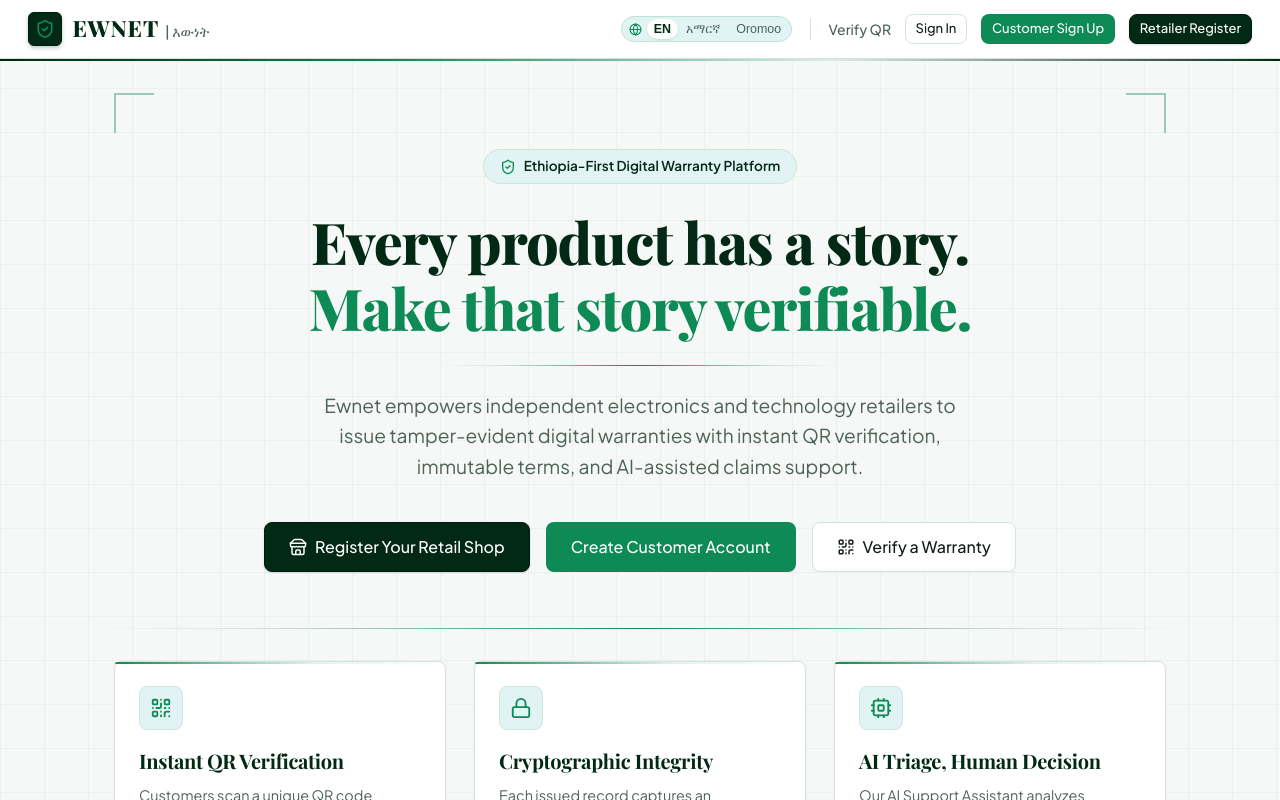
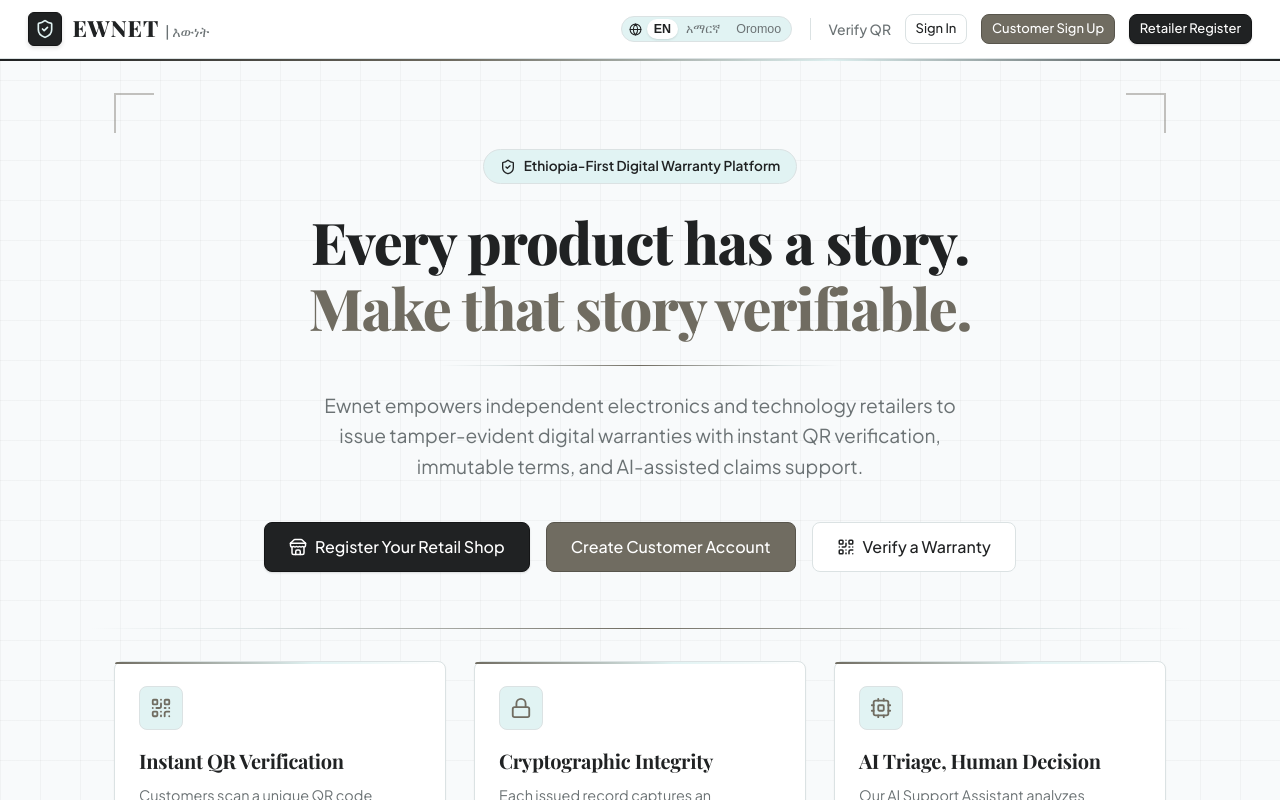
Before and after one commit to Koket-al/mywarranty, a Next.js app in the folder apps/web/: page / in a window 1280 px wide. Shown: the top 800 px of the page. Built offline with nearby package versions, Linux system fonts and the light colour scheme; no server answers; a web font is replaced by a local one.

Commit message:
fix(ui): enforce exact 4-color palette (charcoal, white, frost cyan, warm taupe) and remove green tones

```diff
--- a/apps/web/app/(auth)/register-company/page.js
+++ b/apps/web/app/(auth)/register-company/page.js
@@ -54,12 +54,12 @@ export default function CompanyRegisterPage() {
               height: '46px',
               borderRadius: '8px',
               backgroundColor: 'var(--accent-light)',
-              color: 'var(--accent)',
+              color: 'var(--primary)',
               display: 'flex',
               alignItems: 'center',
               justifyContent: 'center',
               margin: '0 auto 0.75rem',
-              border: '1px solid #c2e2d8'
+              border: '1px solid var(--border)'
             }}>
               <Building2 size={24} />
             </div>
@@ -75,7 +75,7 @@ export default function CompanyRegisterPage() {
           <div style={{
             padding: '0.75rem',
             backgroundColor: 'var(--accent-light)',
-            border: '1px solid #bce1d6',
+            border: '1px solid var(--border)',
             borderRadius: '6px',
             fontSize: '0.8125rem',
             color: 'var(--primary)',
--- a/apps/web/app/company/warranties/[id]/page.js
+++ b/apps/web/app/company/warranties/[id]/page.js
@@ -125,9 +125,9 @@ export default function CompanyWarrantyDetailPage() {
           </div>
 
           {/* Cryptographic Integrity Panel */}
-          <div className="card" style={{ marginBottom: '1.5rem', backgroundColor: integrity?.isValid ? 'var(--accent-light)' : '#fef2f2', border: `1px solid ${integrity?.isValid ? '#bce1d6' : '#fecaca'}` }}>
+          <div className="card" style={{ marginBottom: '1.5rem', backgroundColor: integrity?.isValid ? 'var(--accent-light)' : '#fef2f2', border: `1px solid ${integrity?.isValid ? 'var(--border)' : '#fecaca'}` }}>
             <div style={{ display: 'flex', alignItems: 'center', gap: '0.75rem' }}>
-              {integrity?.isValid ? <ShieldCheck size={26} color="var(--accent)" /> : <ShieldAlert size={26} color="var(--danger)" />}
+              {integrity?.isValid ? <ShieldCheck size={26} color="var(--primary)" /> : <ShieldAlert size={26} color="var(--danger)" />}
               <div>
                 <strong style={{ fontSize: '1rem', color: integrity?.isValid ? 'var(--primary)' : '#991b1b' }}>
                   {integrity?.isValid ? 'Tamper-Evident Record Verified' : 'Cryptographic Mismatch Detected!'}
--- a/apps/web/app/company/warranties/new/page.js
+++ b/apps/web/app/company/warranties/new/page.js
@@ -410,12 +410,12 @@ export default function IssueWarrantyPage() {
                   </div>
 
                   <div style={{
-                    backgroundColor: '#f0fdf4',
-                    border: '1px solid #bbf7d0',
+                    backgroundColor: 'var(--accent-light)',
+                    border: '1px solid var(--border)',
                     borderRadius: '6px',
                     padding: '0.75rem',
                     fontSize: '0.8125rem',
-                    color: '#166534',
+                    color: 'var(--primary)',
                     marginBottom: '1.5rem',
                     display: 'flex',
                     gap: '0.5rem'
--- a/apps/web/app/customer/warranties/[id]/page.js
+++ b/apps/web/app/customer/warranties/[id]/page.js
@@ -145,8 +145,8 @@ export default function CustomerWarrantyDetailPage() {
                 <div key={idx} style={{
                   padding: '1rem',
                   borderRadius: '6px',
-                  backgroundColor: c.type === 'coverage' ? '#f0fdf4' : c.type === 'exclusion' ? '#fef2f2' : '#f8fafc',
-                  border: `1px solid ${c.type === 'coverage' ? '#bbf7d0' : c.type === 'exclusion' ? '#fecaca' : 'var(--border)'}`
+                  backgroundColor: c.type === 'coverage' ? 'var(--accent-light)' : c.type === 'exclusion' ? '#fef2f2' : 'var(--bg)',
+                  border: `1px solid ${c.type === 'coverage' ? 'var(--border)' : c.type === 'exclusion' ? '#fecaca' : 'var(--border)'}`
                 }}>
                   <div style={{ display: 'flex', justifyContent: 'space-between', alignItems: 'center', marginBottom: '0.35rem' }}>
                     <strong style={{ fontSize: '0.95rem', color: 'var(--primary)' }}>{c.title}</strong>
--- a/apps/web/app/globals.css
+++ b/apps/web/app/globals.css
@@ -1,44 +1,41 @@
 @import url('https://fonts.googleapis.com/css2?family=Playfair+Display:ital,wght@0,400..900;1,400..900&family=Plus+Jakarta+Sans:wght@300;400;500;600;700;800&display=swap');
 
 :root {
-  /* Emerald Luxury & Image Palette */
-  --primary: #022915;          /* Deep rich Emerald Forest Green from Image 2 */
-  --primary-dark: #01190d;     /* Deep shadow emerald */
-  --primary-light: #094726;    /* Medium emerald hover */
-  --accent: #0d8a55;           /* Vibrant emerald green */
-  --accent-light: #e1f3f3;     /* Soft frosty mint/cyan from Image 1 */
-  --accent-hover: #076d3e;     /* Deep accent green */
-  --charcoal: #1f2123;         /* Dark graphite charcoal from Image 1 */
-  --bronze-accent: #6f6b62;    /* Warm muted earth/bronze border accent */
+  /* Exact 4-Color Palette: Charcoal Black, Pure White, Frost Cyan, Warm Taupe */
+  --primary: #202223;          /* Dark Charcoal / Graphite from top band */
+  --primary-light: #333333;    /* Graphite Gray from upper band */
+  --accent: #706c61;           /* Warm Muted Taupe / Slate Bronze from bottom band */
+  --accent-hover: #58554c;     /* Darker Taupe */
+  --accent-light: #e1f3f3;     /* Frost Ice Cyan from lower band */
 
-  --bg: #f5f8f6;               /* Pristine subtle emerald-tinted off-white */
-  --surface: #ffffff;          /* Pure white from Image 1 */
-  --border: #d4e3dc;          /* Clean architectural hairline border */
-  --border-subtle: #e6efe9;    /* Fine grid line */
+  --bg: #f8fafb;               /* Crisp clean backdrop with subtle frost freshness */
+  --surface: #ffffff;          /* Pure White from middle band */
+  --border: #dbe2e3;          /* Architectural hairline border */
+  --border-subtle: #edf2f2;    /* Fine grid guideline */
 
-  --text: #141f18;             /* Rich charcoal text */
-  --text-muted: #4e6357;       /* Refined emerald slate */
-  --text-light: #83978c;       /* Soft caption text */
+  --text: #202223;             /* Dark charcoal typography */
+  --text-muted: #6b7274;       /* Balanced slate-grey */
+  --text-light: #939a9c;       /* Muted caption text */
 
   --font-serif: 'Playfair Display', Georgia, serif;
   --font-sans: 'Plus Jakarta Sans', -apple-system, BlinkMacSystemFont, "Segoe UI", Roboto, sans-serif;
 
-  --success: #0d8a55;
+  --success: #202223;
   --success-bg: #e1f3f3;
-  --warning: #d97706;
+  --warning: #b45309;
   --warning-bg: #fef3c7;
   --danger: #dc2626;
   --danger-bg: #fee2e2;
-  --info: #0284c7;
-  --info-bg: #e0f2fe;
+  --info: #4b5563;
+  --info-bg: #e1f3f3;
 
   --radius-sm: 4px;
   --radius: 8px;
   --radius-lg: 12px;
 
-  --shadow-sm: 0 1px 2px 0 rgba(2, 41, 21, 0.05);
-  --shadow: 0 1px 3px 0 rgba(2, 41, 21, 0.08), 0 1px 2px 0 rgba(2, 41, 21, 0.04);
-  --shadow-md: 0 4px 6px -1px rgba(2, 41, 21, 0.08), 0 2px 4px -1px rgba(2, 41, 21, 0.04);
+  --shadow-sm: 0 1px 2px 0 rgba(32, 34, 35, 0.05);
+  --shadow: 0 1px 3px 0 rgba(32, 34, 35, 0.08), 0 1px 2px 0 rgba(32, 34, 35, 0.04);
+  --shadow-md: 0 4px 6px -1px rgba(32, 34, 35, 0.08), 0 2px 4px -1px rgba(32, 34, 35, 0.04);
 }
 
 * {
@@ -55,9 +52,9 @@ body {
   -webkit-font-smoothing: antialiased;
   /* Architectural subtle horizontal & vertical grid lines decorating the UI */
   background-image:
-    linear-gradient(to right, rgba(2, 41, 21, 0.035) 1px, transparent 1px),
-    linear-gradient(to bottom, rgba(2, 41, 21, 0.035) 1px, transparent 1px);
-  background-size: 44px 44px;
+    linear-gradient(to right, rgba(32, 34, 35, 0.035) 1px, transparent 1px),
+    linear-gradient(to bottom, rgba(32, 34, 35, 0.035) 1px, transparent 1px);
+  background-size: 40px 40px;
 }
 
 h1, h2, h3, h4, .font-serif, .brand-title {
@@ -79,7 +76,7 @@ h1, h2, h3, h4, .font-serif, .brand-title {
 .deco-line-h-accent {
   height: 2px;
   width: 100%;
-  background: linear-gradient(90deg, var(--primary) 0%, var(--accent) 30%, var(--accent-light) 65%, var(--primary) 100%);
+  background: linear-gradient(90deg, #202223 0%, #706c61 35%, #e1f3f3 65%, #202223 100%);
 }
 
 .deco-line-v {
@@ -155,8 +152,8 @@ a:hover {
 .btn-primary {
   background-color: var(--primary);
   color: #ffffff;
-  border: 1px solid #011c0f;
-  box-shadow: 0 1px 2px rgba(2, 41, 21, 0.15);
+  border: 1px solid #141516;
+  box-shadow: 0 1px 2px rgba(32, 34, 35, 0.15);
 }
 
 .btn-primary:hover:not(:disabled) {
@@ -167,6 +164,7 @@ a:hover {
 .btn-accent {
   background-color: var(--accent);
   color: #ffffff;
+  border: 1px solid #58554c;
 }
 
 .btn-accent:hover:not(:disabled) {
@@ -239,8 +237,8 @@ a:hover {
 
 .form-control:focus {
   outline: none;
-  border-color: var(--accent);
-  box-shadow: 0 0 0 3px rgba(13, 138, 85, 0.18);
+  border-color: var(--primary);
+  box-shadow: 0 0 0 3px rgba(32, 34, 35, 0.12);
 }
 
 .form-hint {
@@ -312,13 +310,13 @@ a:hover {
 }
 
 .table th {
-  background-color: #f1f8f5;
+  background-color: var(--accent-light);
   color: var(--primary);
-  font-weight: 600;
+  font-weight: 700;
   padding: 0.75rem 1rem;
   border-bottom: 1px solid var(--border);
   font-size: 0.8125rem;
-  letter-spacing: 0.02em;
+  letter-spacing: 0.03em;
 }
 
 .table td {
@@ -332,7 +330,7 @@ a:hover {
 }
 
 .table tr:hover td {
-  background-color: #f7faf8;
+  background-color: #f3f8f9;
 }
 
 /* ==========================================================================
@@ -392,7 +390,7 @@ a:hover {
 .alert-success {
   background-color: var(--success-bg);
   color: var(--success);
-  border: 1px solid #86efac;
+  border: 1px solid var(--border);
 }
 
 .alert-info {
--- a/apps/web/app/page.js
+++ b/apps/web/app/page.js
@@ -51,9 +51,9 @@ export default function HomePage() {
           fontSize: '0.85rem',
           fontWeight: 600,
           marginBottom: '1.5rem',
-          border: '1px solid #c8e6dc'
+          border: '1px solid var(--border)'
         }}>
-          <ShieldCheck size={16} color="var(--accent)" /> Ethiopia-First Digital Warranty Platform
+          <ShieldCheck size={16} color="var(--primary)" /> Ethiopia-First Digital Warranty Platform
         </div>
 
         <h1 style={{
@@ -120,7 +120,7 @@ export default function HomePage() {
               alignItems: 'center',
               justifyContent: 'center',
               marginBottom: '1rem',
-              border: '1px solid #cce8e0'
+              border: '1px solid var(--border)'
             }}>
               <QrCode size={22} />
             </div>
@@ -143,7 +143,7 @@ export default function HomePage() {
               alignItems: 'center',
               justifyContent: 'center',
               marginBottom: '1rem',
-              border: '1px solid #cce8e0'
+              border: '1px solid var(--border)'
             }}>
               <Lock size={22} />
             </div>
@@ -166,7 +166,7 @@ export default function HomePage() {
               alignItems: 'center',
               justifyContent: 'center',
               marginBottom: '1rem',
-              border: '1px solid #cce8e0'
+              border: '1px solid var(--border)'
             }}>
               <Cpu size={22} />
             </div>
@@ -222,12 +222,12 @@ export default function HomePage() {
 
       {/* Footer */}
       <footer style={{
-        backgroundColor: 'var(--charcoal)',
-        color: '#a0b0a8',
+        backgroundColor: 'var(--primary)',
+        color: '#9ba2a4',
         padding: '2.5rem 1.5rem',
         textAlign: 'center',
         fontSize: '0.85rem',
-        borderTop: '1px solid #2d3134'
+        borderTop: '1px solid var(--border)'
       }}>
         <div className="deco-line-h-accent" style={{ maxWidth: '200px', margin: '0 auto 1.5rem', opacity: 0.6 }} />
         <p>© 2026 Ewnet (እውነት). All rights reserved. Designed for independent electronics retailers.</p>
--- a/apps/web/app/verify/[token]/page.js
+++ b/apps/web/app/verify/[token]/page.js
@@ -142,14 +142,14 @@ export default function VerifyPage() {
               padding: '0.75rem 1rem',
               backgroundColor: 'var(--accent-light)',
               borderRadius: '6px',
-              border: '1px solid #c2e2d8',
+              border: '1px solid var(--border)',
               display: 'flex',
               justifyContent: 'space-between',
               alignItems: 'center',
               fontSize: '0.8125rem'
             }}>
               <span style={{ color: 'var(--primary)', fontWeight: 500 }}>Trust Verification Level:</span>
-              <span className="badge badge-success" style={{ textTransform: 'none' }}>
+              <span className="badge badge-info" style={{ textTransform: 'none' }}>
                 {report.trustLabel}
               </span>
             </div>
@@ -157,7 +157,7 @@ export default function VerifyPage() {
             {/* Details List */}
             <div style={{ display: 'flex', flexDirection: 'column', gap: '1rem', marginTop: '1.5rem' }}>
               <div style={{ display: 'flex', alignItems: 'center', gap: '0.75rem' }}>
-                <Building2 size={18} color="var(--accent)" />
+                <Building2 size={18} color="var(--primary)" />
                 <div>
                   <div style={{ fontSize: '0.75rem', color: 'var(--text-muted)', textTransform: 'uppercase' }}>Issuing Retailer</div>
                   <div style={{ fontSize: '0.95rem', fontWeight: 600 }}>{report.company?.businessName}</div>
--- a/apps/web/components/GoogleTranslate.jsx
+++ b/apps/web/components/GoogleTranslate.jsx
@@ -156,13 +156,13 @@ export default function GoogleTranslate() {
         display: 'inline-flex',
         alignItems: 'center',
         backgroundColor: 'var(--accent-light)',
-        border: '1px solid #c2e2d8',
+        border: '1px solid var(--border)',
         borderRadius: '20px',
         padding: '2px',
         fontSize: '0.78rem',
         fontWeight: 600
       }}>
-        <div style={{ display: 'flex', alignItems: 'center', padding: '0 5px', color: 'var(--accent)' }}>
+        <div style={{ display: 'flex', alignItems: 'center', padding: '0 5px', color: 'var(--primary)' }}>
           <Globe size={13} />
         </div>
 
@@ -178,7 +178,7 @@ export default function GoogleTranslate() {
             cursor: 'pointer',
             fontSize: '0.78rem',
             fontWeight: currentLang === 'en' ? 700 : 500,
-            boxShadow: currentLang === 'en' ? '0 1px 2px rgba(2, 41, 21, 0.12)' : 'none',
+            boxShadow: currentLang === 'en' ? '0 1px 2px rgba(32, 34, 35, 0.12)' : 'none',
             transition: 'all 0.15s ease'
           }}
           title="Switch to English"
@@ -198,7 +198,7 @@ export default function GoogleTranslate() {
             cursor: 'pointer',
             fontSize: '0.78rem',
             fontWeight: currentLang === 'am' ? 700 : 500,
-            boxShadow: currentLang === 'am' ? '0 1px 2px rgba(2, 41, 21, 0.12)' : 'none',
+            boxShadow: currentLang === 'am' ? '0 1px 2px rgba(32, 34, 35, 0.12)' : 'none',
             transition: 'all 0.15s ease'
           }}
           title="ወደ አማርኛ ቀይር (Switch to Amharic)"
@@ -218,7 +218,7 @@ export default function GoogleTranslate() {
             cursor: 'pointer',
             fontSize: '0.78rem',
             fontWeight: currentLang === 'om' ? 700 : 500,
-            boxShadow: currentLang === 'om' ? '0 1px 2px rgba(2, 41, 21, 0.12)' : 'none',
+            boxShadow: currentLang === 'om' ? '0 1px 2px rgba(32, 34, 35, 0.12)' : 'none',
             transition: 'all 0.15s ease'
           }}
           title="Gara Afaan Oromootti jijjiiri (Switch to Afaan Oromoo)"
--- a/apps/web/components/Navbar.jsx
+++ b/apps/web/components/Navbar.jsx
@@ -34,10 +34,10 @@ export default function Navbar() {
               display: 'flex',
               alignItems: 'center',
               justifyContent: 'center',
-              boxShadow: '0 2px 4px rgba(2, 41, 21, 0.25)',
-              border: '1px solid #011c0f'
+              boxShadow: '0 2px 4px rgba(32, 34, 35, 0.15)',
+              border: '1px solid #141516'
             }}>
-              <ShieldCheck size={20} color="var(--accent)" />
+              <ShieldCheck size={20} color="var(--accent-light)" />
             </div>
             <div>
               <span style={{
@@ -65,11 +65,11 @@ export default function Navbar() {
               borderRadius: '6px',
               fontSize: '0.8125rem',
               color: 'var(--primary)',
-              border: '1px solid #c2e2d8'
+              border: '1px solid var(--border)'
             }}>
-              <Building2 size={14} color="var(--accent)" />
+              <Building2 size={14} color="var(--primary)" />
               <strong>{activeCompany.businessName}</strong>
-              <span className="badge badge-success" style={{ fontSize: '0.7rem' }}>{activeCompany.role}</span>
+              <span className="badge badge-info" style={{ fontSize: '0.7rem' }}>{activeCompany.role}</span>
             </div>
           )}
         </div>
--- a/apps/web/components/QRScannerModal.jsx
+++ b/apps/web/components/QRScannerModal.jsx
@@ -120,7 +120,7 @@ export default function QRScannerModal({ isOpen, onClose, onScan }) {
                 transform: 'translate(-50%, -50%)',
                 width: '180px',
                 height: '180px',
-                border: '2px dashed #0d9488',
+                border: '2px dashed var(--accent)',
                 borderRadius: '12px'
               }} />
             </div>
--- a/apps/web/components/Sidebar.jsx
+++ b/apps/web/components/Sidebar.jsx
@@ -90,12 +90,12 @@ export default function Sidebar({ mode = 'company' }) {
               fontWeight: isActive ? 600 : 500,
               color: isActive ? 'var(--primary)' : 'var(--text-muted)',
               backgroundColor: isActive ? 'var(--accent-light)' : 'transparent',
-              borderLeft: isActive ? '3px solid var(--accent)' : '3px solid transparent',
+              borderLeft: isActive ? '3px solid var(--primary)' : '3px solid transparent',
               textDecoration: 'none',
               transition: 'all 0.15s ease'
             }}
           >
-            <Icon size={18} color={isActive ? 'var(--accent)' : 'var(--text-muted)'} />
+            <Icon size={18} color={isActive ? 'var(--primary)' : 'var(--text-muted)'} />
             <span>{link.label}</span>
           </Link>
         );
--- a/apps/web/components/StatCard.jsx
+++ b/apps/web/components/StatCard.jsx
@@ -15,7 +15,7 @@ export default function StatCard({ title, value, subtext, icon: Icon, color = 'v
             display: 'flex',
             alignItems: 'center',
             justifyContent: 'center',
-            border: '1px solid #cce8e0'
+            border: '1px solid var(--border)'
           }}>
             <Icon size={18} color={color} />
           </div>
```
